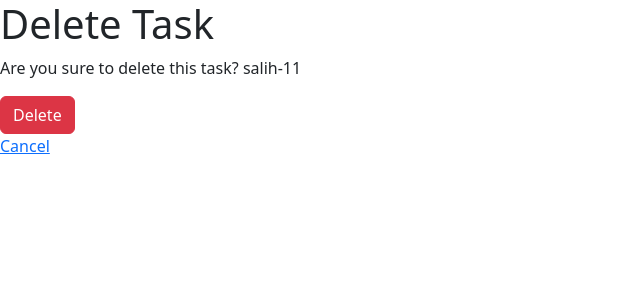
After one commit to salihalci/ddictionary, a Django app: page /dictionary/word_delete/1 in a window 1280 px wide. The commit adds this page. Shown: the top 300 px of the page, without its empty margins (0-640 px from the left). Run offline with Django 5.2, Linux system fonts and the light colour scheme; data comes from the database, SQL or seed files in the repository; both versions use the stored data as it was after the commit.

Commit message:
delete is not completed

```diff
--- /dev/null
+++ b/app/dictionary/templates/pages/word_delete.html
@@ -0,0 +1,26 @@
+{% extends "pages/base.html" %}
+
+
+
+
+
+
+
+
+{%block content%}
+
+<h1>Delete Task</h1>
+
+<p>Are you sure to delete this task?  {{word}}</p>
+
+<form method="POST" action="">
+
+    {% csrf_token%}
+    <button name="Create" class=" btn btn-danger" type="submit">Delete</button>
+
+
+</form>
+
+<a href="{%url 'word_list' %}">Cancel</a>
+
+{%endblock%}
--- a/app/dictionary/templates/pages/wordlist.html
+++ b/app/dictionary/templates/pages/wordlist.html
@@ -1,4 +1,5 @@
 
+{% extends "pages/base.html" %}
 {% block content %}
 
 
@@ -23,6 +24,7 @@
               <td>{{ word.translation_tr }}</td>
 
               <td><a href="{% url 'word_update' word.id %}" class="link-primary link-offset-2 link-underline-opacity-25 link-underline-opacity-100-hover">Update</a></td>
+              <td><a href="{% url 'word_delete' word.id %}" class="link-primary link-offset-2 link-underline-opacity-25 link-underline-opacity-100-hover">Delete</a></td>
 
           </tr>
 
--- a/app/dictionary/urls.py
+++ b/app/dictionary/urls.py
@@ -7,5 +7,6 @@ urlpatterns = [
     path('', views.wordlist, name="word_list"),
     path('word_save', views.word_save, name="word_save"),
     path('word_update/<str:pk>', views.word_update, name="word_update"),
+    path('word_delete/<str:pk>', views.word_delete, name="word_delete"),
     path('success', views.success, name="success"),
 ]
--- a/app/dictionary/views.py
+++ b/app/dictionary/views.py
@@ -58,3 +58,9 @@ def word_update(request, pk):
             print("Update executed.")
 
             return redirect('word_list')
+
+
+def word_delete(request, pk):
+    word = Word.objects.get(id=pk)
+    context = {'word': word}
+    return render(request, 'pages/word_delete.html', context)
```
Also changed, not shown: app/db.sqlite3.
